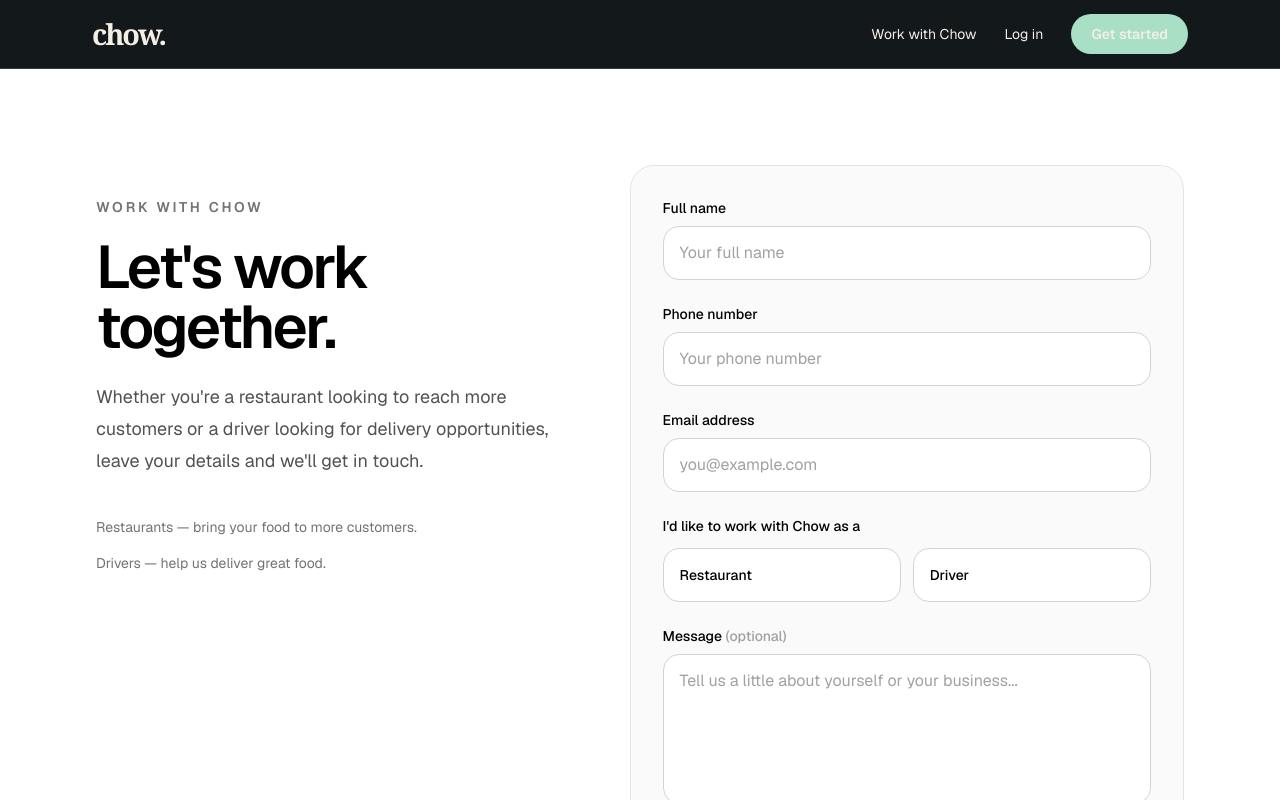
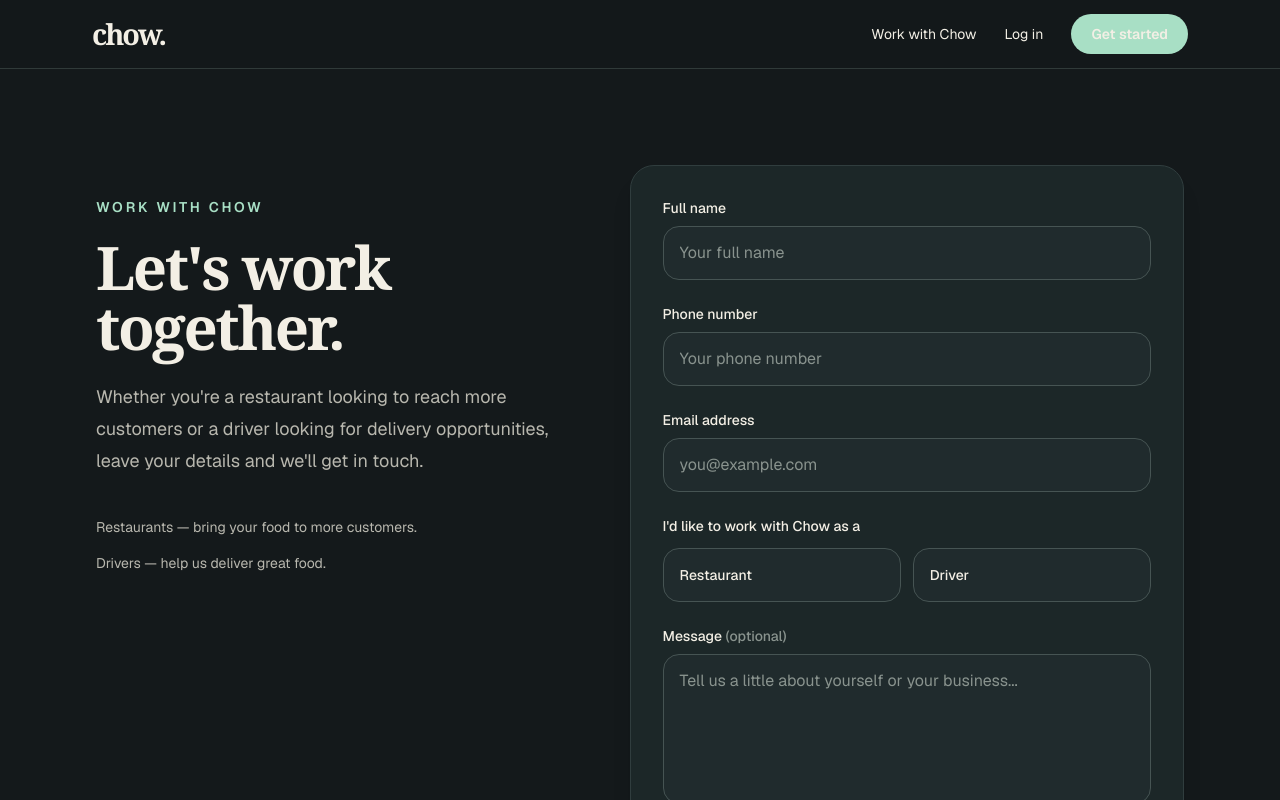
Before and after one commit to Khazimla-Majavu/food-delivery-platform, a Next.js app in the folder frontend/: page /work-with-chow in a window 1280 px wide. Shown: the top 800 px of the page. Built offline with nearby package versions, Linux system fonts and the light colour scheme; no server answers.

Commit message:
Complete Chow dark theme success pages

```diff
--- a/frontend/app/components/ReportOrderIssueForm.tsx
+++ b/frontend/app/components/ReportOrderIssueForm.tsx
@@ -93,7 +93,7 @@ export default function ReportOrderIssueForm({
       </div>
 
       {success && (
-        <p role="status" className="mt-4 text-sm text-neutral-700">{success}</p>
+        <p role="status" className="mt-4 text-sm text-[#A8DFC5]">{success}</p>
       )}
       {error && (
         <p role="alert" className="mt-4 text-sm text-red-700">{error}</p>
--- a/frontend/app/work-with-chow/page.tsx
+++ b/frontend/app/work-with-chow/page.tsx
@@ -1,6 +1,7 @@
 "use client";
 
 import { FormEvent, useState } from "react";
+import Link from "next/link";
 import { submitWorkWithChowEnquiry } from "@/lib/api";
 
 export default function WorkWithChowPage() {
@@ -47,28 +48,28 @@ export default function WorkWithChowPage() {
 
   if (submitted) {
     return (
-      <main className="min-h-[calc(100vh-5rem)] bg-white text-black">
+      <main className="min-h-[calc(100vh-5rem)] bg-[var(--chow-bg)] text-[#F3EFE5]">
         <section className="mx-auto flex min-h-[calc(100vh-5rem)] max-w-3xl items-center px-6 py-16 lg:px-8">
-          <div className="w-full rounded-3xl border border-neutral-200 bg-neutral-50 p-8 text-center sm:p-12">
-            <div className="mx-auto mb-6 flex h-14 w-14 items-center justify-center rounded-full bg-black text-xl text-white">
+          <div className="w-full rounded-3xl border border-[#303D3E] bg-[#1C2728] p-8 text-center shadow-xl sm:p-12">
+            <div className="mx-auto mb-6 flex h-14 w-14 items-center justify-center rounded-full bg-[#A8DFC5] text-xl text-[#14191B]">
               ✓
             </div>
 
-            <h1 className="text-4xl font-semibold tracking-tight sm:text-5xl">
+            <h1 className="font-serif text-4xl font-semibold tracking-tight sm:text-5xl">
               Thanks for reaching out.
             </h1>
 
-            <p className="mx-auto mt-5 max-w-xl text-base leading-7 text-neutral-600">
+            <p className="mx-auto mt-5 max-w-xl text-base leading-7 text-[#B8B7AE]">
               We&apos;ve received your interest in working with Chow. We&apos;ll
               review your details and get in touch with you soon.
             </p>
 
-            <a
+            <Link
               href="/"
-              className="mt-8 inline-flex rounded-full bg-black px-6 py-3 text-sm font-semibold text-white transition hover:bg-neutral-800"
+              className="mt-8 inline-flex rounded-full bg-[#A8DFC5] px-6 py-3 text-sm font-semibold text-[#14191B] transition hover:bg-[#BCEBD5]"
             >
               Back to Chow
-            </a>
+            </Link>
           </div>
         </section>
       </main>
@@ -76,31 +77,31 @@ export default function WorkWithChowPage() {
   }
 
   return (
-    <main className="min-h-[calc(100vh-5rem)] bg-white text-black">
+    <main className="min-h-[calc(100vh-5rem)] bg-[var(--chow-bg)] text-[#F3EFE5]">
       <section className="mx-auto max-w-6xl px-6 py-16 lg:px-8 lg:py-24">
         <div className="grid gap-12 lg:grid-cols-[0.9fr_1.1fr] lg:gap-20">
           <div className="lg:pt-8">
-            <p className="text-sm font-semibold uppercase tracking-[0.2em] text-neutral-500">
+            <p className="text-sm font-semibold uppercase tracking-[0.2em] text-[#A8DFC5]">
               Work with Chow
             </p>
 
-            <h1 className="mt-5 text-5xl font-semibold tracking-[-0.04em] sm:text-6xl">
+            <h1 className="mt-5 font-serif text-5xl font-semibold tracking-[-0.04em] sm:text-6xl">
               Let&apos;s work together.
             </h1>
 
-            <p className="mt-6 max-w-lg text-lg leading-8 text-neutral-600">
+            <p className="mt-6 max-w-lg text-lg leading-8 text-[#B8B7AE]">
               Whether you&apos;re a restaurant looking to reach more customers
               or a driver looking for delivery opportunities, leave your
               details and we&apos;ll get in touch.
             </p>
 
-            <div className="mt-10 space-y-4 text-sm text-neutral-500">
+            <div className="mt-10 space-y-4 text-sm text-[#B8B7AE]">
               <p>Restaurants — bring your food to more customers.</p>
               <p>Drivers — help us deliver great food.</p>
             </div>
           </div>
 
-          <div className="rounded-3xl border border-neutral-200 bg-neutral-50 p-6 sm:p-8">
+          <div className="rounded-3xl border border-[#303D3E] bg-[#1C2728] p-6 shadow-xl sm:p-8">
             <form onSubmit={handleSubmit} className="space-y-6">
               <div
                 aria-hidden="true"
@@ -119,7 +120,7 @@ export default function WorkWithChowPage() {
               <div>
                 <label
                   htmlFor="name"
-                  className="mb-2 block text-sm font-medium text-black"
+                  className="mb-2 block text-sm font-medium text-[#F3EFE5]"
                 >
                   Full name
                 </label>
@@ -130,14 +131,14 @@ export default function WorkWithChowPage() {
                   type="text"
                   required
                   placeholder="Your full name"
-                  className="w-full rounded-2xl border border-neutral-300 bg-white px-4 py-3.5 text-sm outline-none transition placeholder:text-neutral-400 focus:border-black"
+                  className="w-full rounded-2xl border border-[#465453] bg-[#202B2D] px-4 py-3.5 text-sm text-[#F3EFE5] outline-none transition placeholder:text-[#89938E] focus:border-[#A8DFC5] focus:ring-1 focus:ring-[#A8DFC5]"
                 />
               </div>
 
               <div>
                 <label
                   htmlFor="phone"
-                  className="mb-2 block text-sm font-medium text-black"
+                  className="mb-2 block text-sm font-medium text-[#F3EFE5]"
                 >
                   Phone number
                 </label>
@@ -148,14 +149,14 @@ export default function WorkWithChowPage() {
                   type="tel"
                   required
                   placeholder="Your phone number"
-                  className="w-full rounded-2xl border border-neutral-300 bg-white px-4 py-3.5 text-sm outline-none transition placeholder:text-neutral-400 focus:border-black"
+                  className="w-full rounded-2xl border border-[#465453] bg-[#202B2D] px-4 py-3.5 text-sm text-[#F3EFE5] outline-none transition placeholder:text-[#89938E] focus:border-[#A8DFC5] focus:ring-1 focus:ring-[#A8DFC5]"
                 />
               </div>
 
               <div>
                 <label
                   htmlFor="email"
-                  className="mb-2 block text-sm font-medium text-black"
+                  className="mb-2 block text-sm font-medium text-[#F3EFE5]"
                 >
                   Email address
                 </label>
@@ -166,12 +167,12 @@ export default function WorkWithChowPage() {
                   type="email"
                   required
                   placeholder="you@example.com"
-                  className="w-full rounded-2xl border border-neutral-300 bg-white px-4 py-3.5 text-sm outline-none transition placeholder:text-neutral-400 focus:border-black"
+                  className="w-full rounded-2xl border border-[#465453] bg-[#202B2D] px-4 py-3.5 text-sm text-[#F3EFE5] outline-none transition placeholder:text-[#89938E] focus:border-[#A8DFC5] focus:ring-1 focus:ring-[#A8DFC5]"
                 />
               </div>
 
               <fieldset>
-                <legend className="mb-3 block text-sm font-medium text-black">
+                <legend className="mb-3 block text-sm font-medium text-[#F3EFE5]">
                   I&apos;d like to work with Chow as a
                 </legend>
 
@@ -185,7 +186,7 @@ export default function WorkWithChowPage() {
                       className="peer sr-only"
                     />
 
-                    <span className="flex rounded-2xl border border-neutral-300 bg-white px-4 py-4 text-sm font-medium transition peer-checked:border-black peer-checked:bg-black peer-checked:text-white">
+                    <span className="flex rounded-2xl border border-[#465453] bg-[#202B2D] px-4 py-4 text-sm font-medium text-[#F3EFE5] transition hover:border-[#A8DFC5] peer-checked:border-[#A8DFC5] peer-checked:bg-[#263A35] peer-checked:text-[#A8DFC5]">
                       Restaurant
                     </span>
                   </label>
@@ -199,7 +200,7 @@ export default function WorkWithChowPage() {
                       className="peer sr-only"
                     />
 
-                    <span className="flex rounded-2xl border border-neutral-300 bg-white px-4 py-4 text-sm font-medium transition peer-checked:border-black peer-checked:bg-black peer-checked:text-white">
+                    <span className="flex rounded-2xl border border-[#465453] bg-[#202B2D] px-4 py-4 text-sm font-medium text-[#F3EFE5] transition hover:border-[#A8DFC5] peer-checked:border-[#A8DFC5] peer-checked:bg-[#263A35] peer-checked:text-[#A8DFC5]">
                       Driver
                     </span>
                   </label>
@@ -209,10 +210,10 @@ export default function WorkWithChowPage() {
               <div>
                 <label
                   htmlFor="message"
-                  className="mb-2 block text-sm font-medium text-black"
+                  className="mb-2 block text-sm font-medium text-[#F3EFE5]"
                 >
                   Message{" "}
-                  <span className="text-neutral-400">(optional)</span>
+                  <span className="text-[#89938E]">(optional)</span>
                 </label>
 
                 <textarea
@@ -220,12 +221,12 @@ export default function WorkWithChowPage() {
                   name="message"
                   rows={5}
                   placeholder="Tell us a little about yourself or your business..."
-                  className="w-full resize-none rounded-2xl border border-neutral-300 bg-white px-4 py-3.5 text-sm outline-none transition placeholder:text-neutral-400 focus:border-black"
+                  className="w-full resize-none rounded-2xl border border-[#465453] bg-[#202B2D] px-4 py-3.5 text-sm text-[#F3EFE5] outline-none transition placeholder:text-[#89938E] focus:border-[#A8DFC5] focus:ring-1 focus:ring-[#A8DFC5]"
                 />
               </div>
 
               {errorMessage && (
-                <p role="alert" className="text-sm text-red-700">
+                <p role="alert" className="text-sm text-[#FF8068]">
                   {errorMessage}
                 </p>
               )}
@@ -233,12 +234,12 @@ export default function WorkWithChowPage() {
               <button
                 type="submit"
                 disabled={isSubmitting}
-                className="w-full rounded-full bg-black px-6 py-3.5 text-sm font-semibold text-white transition hover:bg-neutral-800 disabled:cursor-not-allowed disabled:opacity-60"
+                className="w-full rounded-full bg-[#A8DFC5] px-6 py-3.5 text-sm font-semibold text-[#14191B] transition hover:bg-[#BCEBD5] disabled:cursor-not-allowed disabled:opacity-60"
               >
                 {isSubmitting ? "Sending..." : "Send enquiry"}
               </button>
 
-              <p className="text-center text-xs leading-5 text-neutral-500">
+              <p className="text-center text-xs leading-5 text-[#89938E]">
                 By submitting this form, you&apos;re asking Chow to contact you
                 about working with us.
               </p>
```
Also changed, not shown: frontend/app/components/RegisterForm.tsx (+15 -15 lines), frontend/app/order-confirmation/[id]/page.tsx (+10 -10 lines), frontend/app/register/page.tsx (+7 -7 lines), frontend/app/verify-email/page.tsx (+6 -6 lines).
